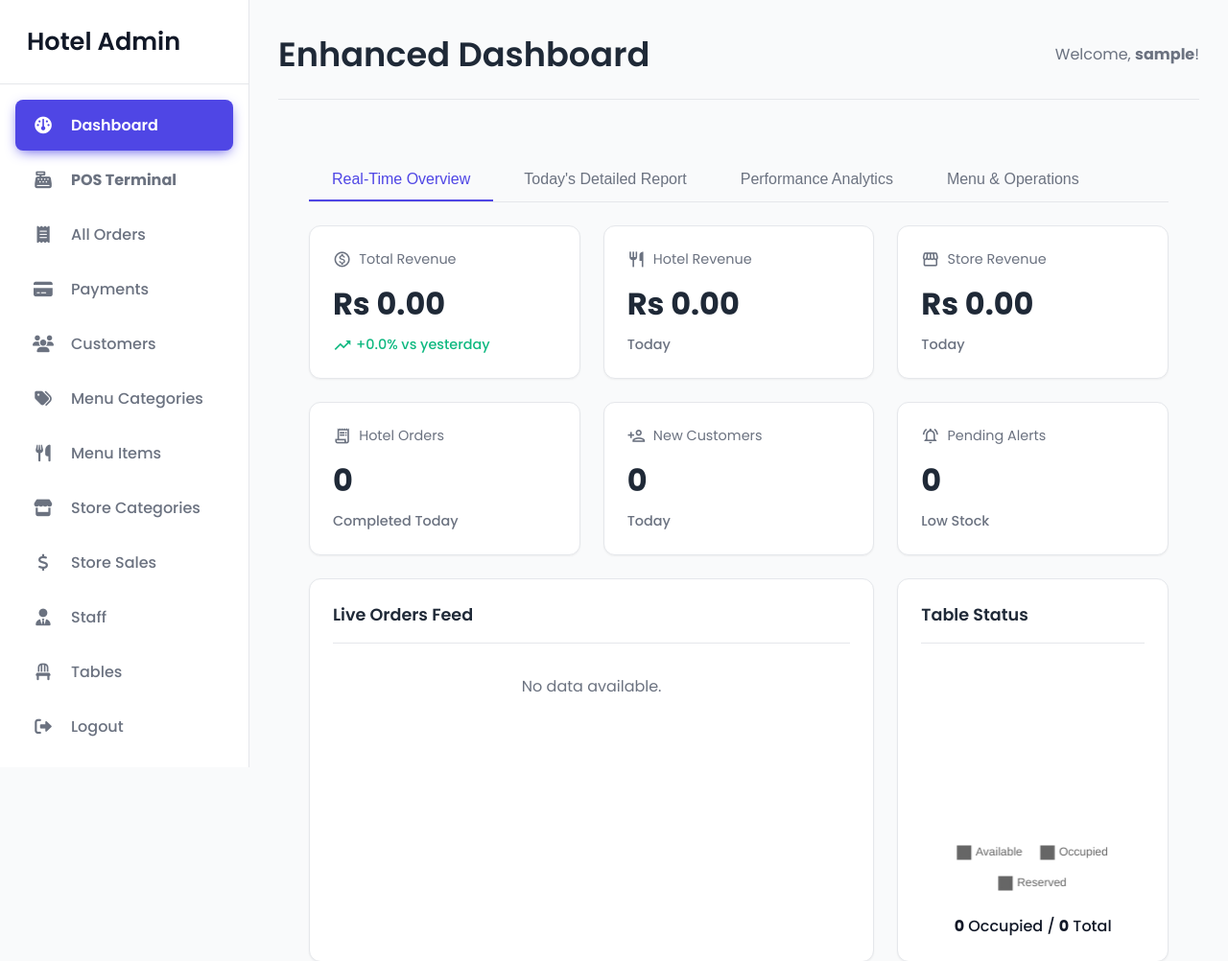
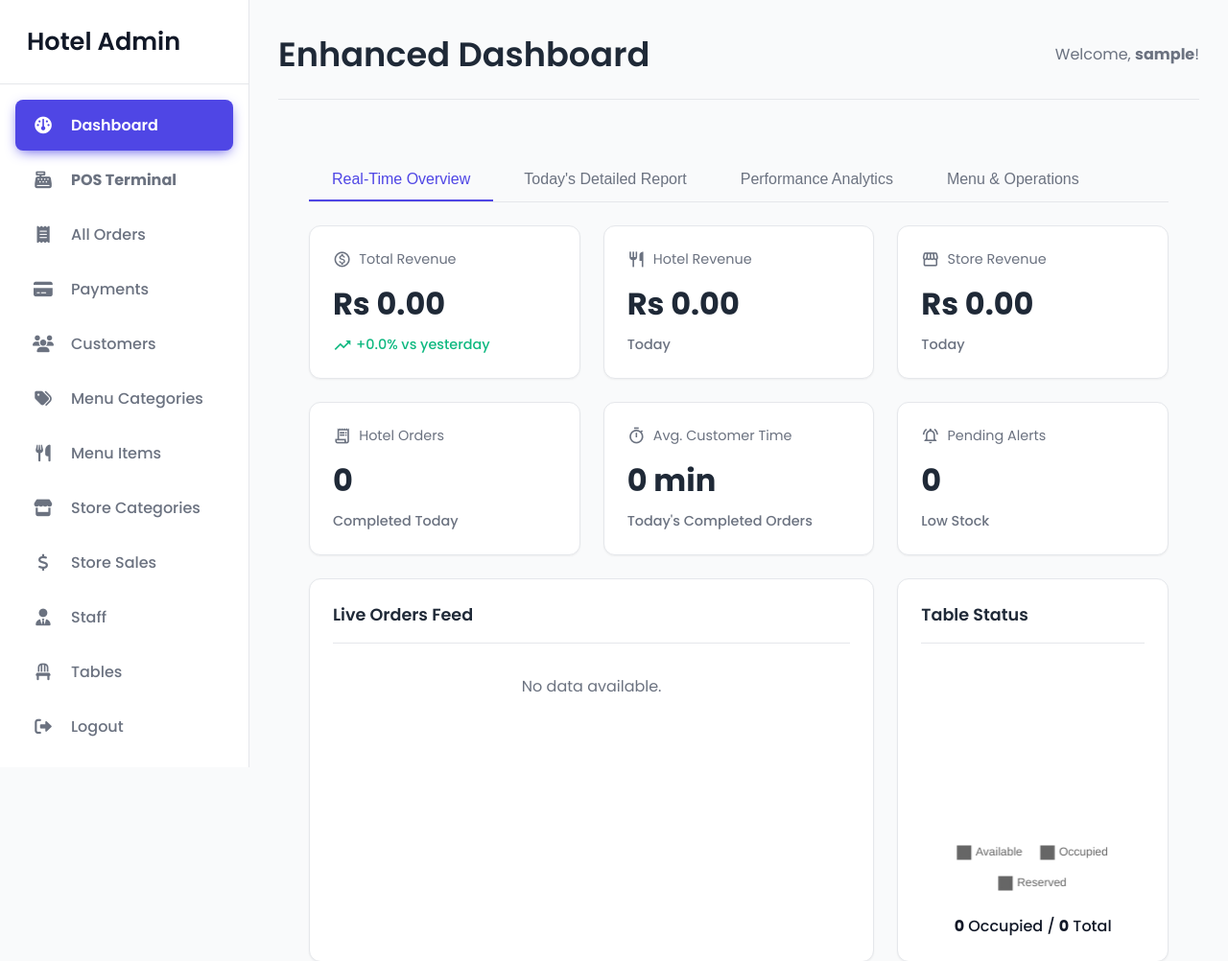
Before and after one commit to nishannp/hotel, a PHP site: page /hotel/dashboard.php in a window 1280 px wide. Shown: the top 1002 px of the page at 96% size. Run offline with PHP 8.4, Linux system fonts and the light colour scheme; the visitor is signed in with stand-in values (Sample User, id 1); data that the repository does not hold is empty; some libraries are stand-ins or nearby versions.

Commit message:
feat(dashboard): replace new customers with avg customer time metric
Track average customer time spent per completed order today instead of new customers count. This provides more actionable insights into service efficiency.

```diff
--- a/ajax/ajax_handler_dashboard.php
+++ b/ajax/ajax_handler_dashboard.php
@@ -50,9 +50,19 @@ try {
     // Avg. Order Value
     $data['kpi']['aov_today'] = ($data['kpi']['completed_orders_today'] > 0) ? ($data['kpi']['hotel_revenue_today'] / $data['kpi']['completed_orders_today']) : 0;
 
-    // New Customers
-    $new_cust_res = $conn->query("SELECT COUNT(CustomerID) as count FROM customers WHERE CreatedAt BETWEEN '$today_start' AND '$today_end'");
-    $data['kpi']['new_customers_today'] = $new_cust_res->fetch_assoc()['count'] ?? 0;
+    // Avg. Customer Time (Today)
+    $avg_time_res = $conn->query("
+        SELECT AVG(duration) as avg_duration
+        FROM (
+            SELECT TIMESTAMPDIFF(MINUTE, o.OrderTime, MAX(p.PaymentTime)) as duration
+            FROM orders o
+            JOIN payments p ON o.OrderID = p.OrderID
+            WHERE o.OrderStatus = 'Completed'
+            AND o.OrderTime BETWEEN '$today_start' AND '$today_end'
+            GROUP BY o.OrderID
+        ) as order_durations
+    ");
+    $data['kpi']['avg_customer_time_today'] = $avg_time_res->fetch_assoc()['avg_duration'] ?? 0;
 
     // Low Stock Alerts
     $low_stock_alerts_res = $conn->query("SELECT COUNT(AlertID) as count FROM low_stock_alerts WHERE Status = 'Pending'");
--- a/dashboard.php
+++ b/dashboard.php
@@ -140,9 +140,9 @@ require_once 'includes/header.php';
                     <div class="kpi-comparison">Completed Today</div>
                 </div>
                 <div class="db-card kpi-card">
-                    <div class="kpi-label"><span class="material-icons-outlined">person_add</span> New Customers</div>
-                    <div id="kpi-new-customers" class="kpi-value">0</div>
-                    <div class="kpi-comparison">Today</div>
+                    <div class="kpi-label"><span class="material-icons-outlined">timer</span> Avg. Customer Time</div>
+                    <div id="kpi-avg-cust-time" class="kpi-value">0 min</div>
+                    <div class="kpi-comparison">Today's Completed Orders</div>
                 </div>
                 <div class="db-card kpi-card">
                     <div class="kpi-label"><span class="material-icons-outlined">notifications_active</span> Pending Alerts</div>
@@ -308,7 +308,7 @@ document.addEventListener('DOMContentLoaded', function() {
             kpiStoreRevenue: document.getElementById('kpi-store-revenue'),
             kpiHotelRevenue: document.getElementById('kpi-hotel-revenue'),
             kpiOrders: document.getElementById('kpi-orders'),
-            kpiNewCustomers: document.getElementById('kpi-new-customers'),
+            kpiAvgCustTime: document.getElementById('kpi-avg-cust-time'),
             kpiAlerts: document.getElementById('kpi-alerts'),
             kpiTablesSummary: document.getElementById('kpi-tables-summary'),
             // Lists
@@ -409,7 +409,8 @@ document.addEventListener('DOMContentLoaded', function() {
             this.elements.kpiStoreRevenue.textContent = `Rs ${parseFloat(kpi.store_revenue_today || 0).toFixed(2)}`;
             this.elements.kpiHotelRevenue.textContent = `Rs ${parseFloat(kpi.hotel_revenue_today || 0).toFixed(2)}`;
             this.elements.kpiOrders.textContent = kpi.completed_orders_today || 0;
-            this.elements.kpiNewCustomers.textContent = kpi.new_customers_today || 0;
+            const avgTime = Math.round(kpi.avg_customer_time_today || 0);
+            this.elements.kpiAvgCustTime.textContent = `${avgTime} min`;
             this.elements.kpiAlerts.textContent = kpi.low_stock_alerts || 0;
 
             const diff = kpi.total_revenue_today - kpi.total_revenue_yesterday;
```
